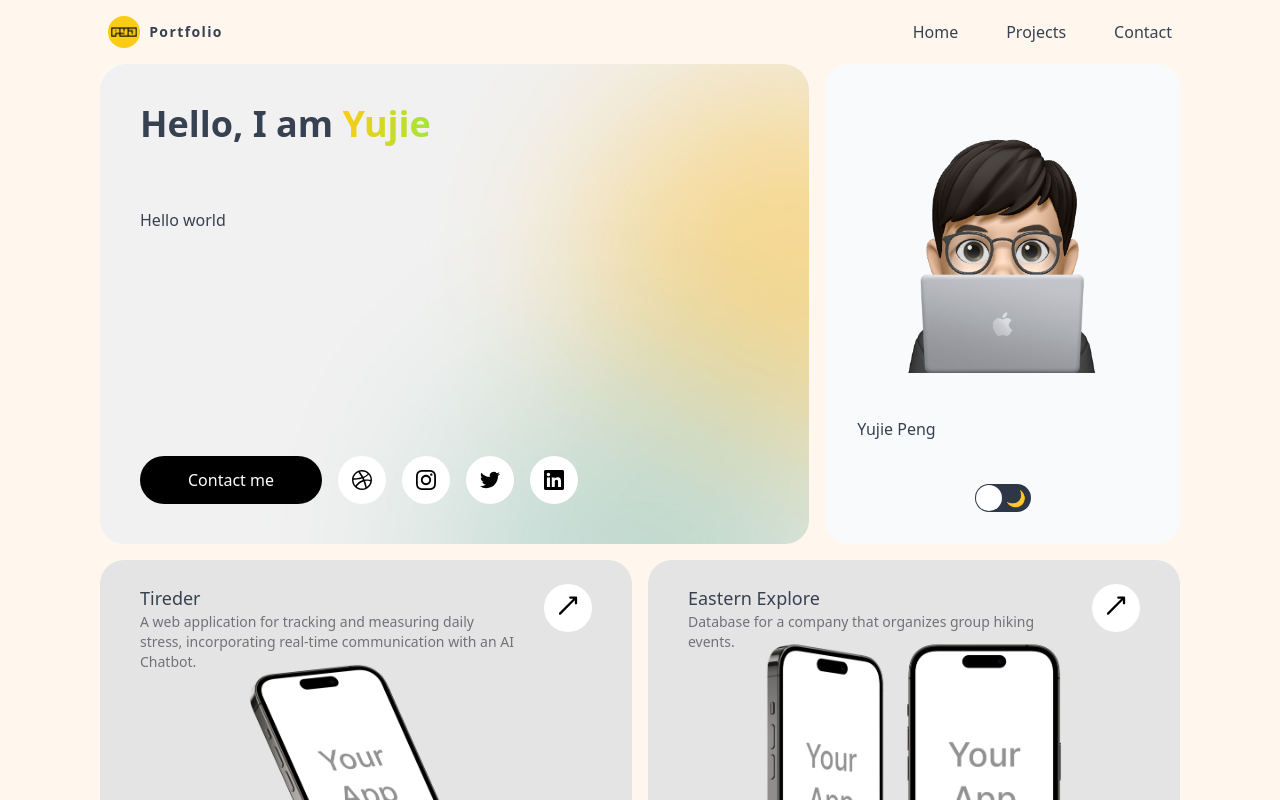
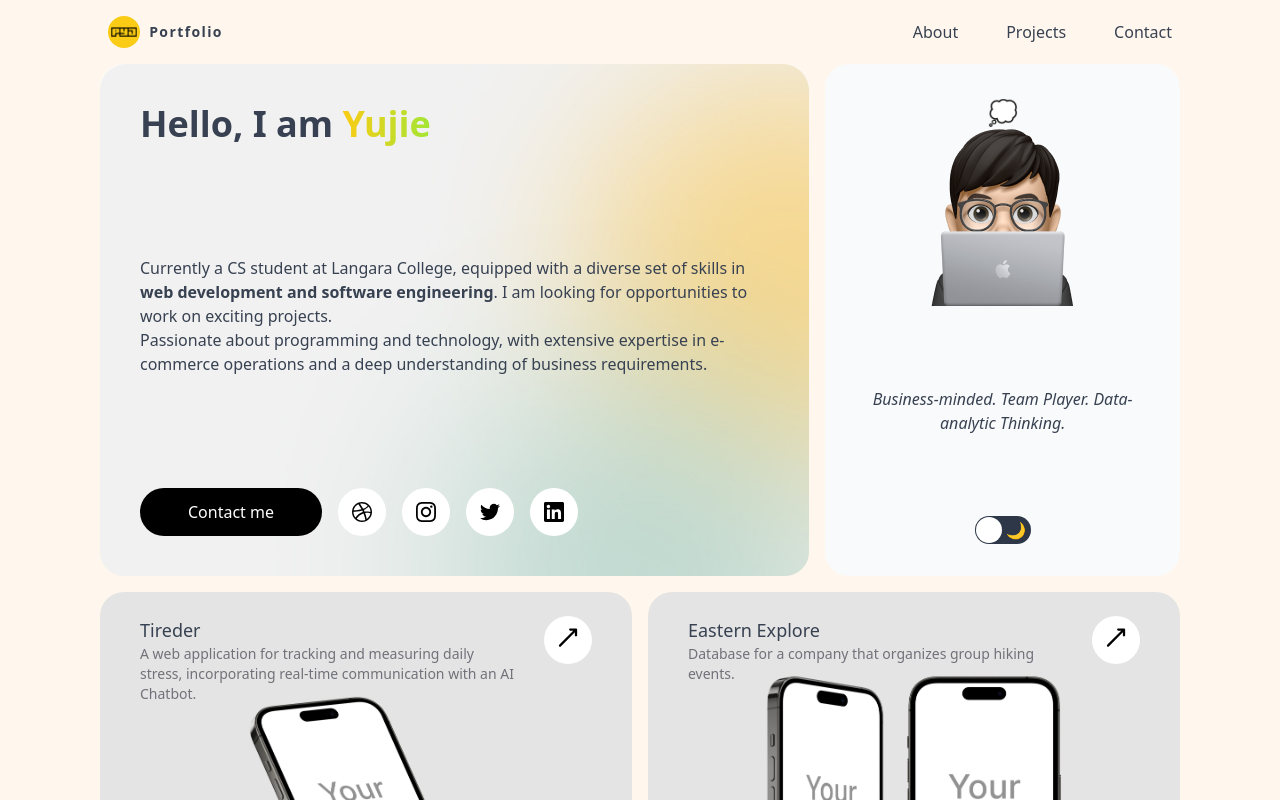
Before and after one commit to Peng-Yujie/MyPortfolio, a Next.js app: page / in a window 1280 px wide. Shown: the top 800 px of the page. Built offline with nearby package versions, Linux system fonts and the light colour scheme.

Commit message:
adjusted dark mode

```diff
--- a/components/Contact.tsx
+++ b/components/Contact.tsx
@@ -6,7 +6,7 @@ import { socialMediaData } from "../lib/data";
 
 const Contact = () => {
   return (
-    <section className="contact scroll-mt-12" id="contact">
+    <section className="contact scroll-mt-20" id="contact">
       {/* <section className="contact mb-12 scroll-mt-12"> */}
       {/* <motion.div {...motionProps} className="w-full mb-4 overflow-hidden">
         <h1 className="h1-section">Contact me</h1>
--- a/components/Intro.tsx
+++ b/components/Intro.tsx
@@ -1,7 +1,7 @@
 import React from "react";
 import SocialButton from "./SocialButton";
 import { socialMediaData } from "../lib/data";
-import ThemeSwitch from "./ThemeSwitch";
+import ThemeSwitch, { darkBgClass } from "./ThemeSwitch";
 
 const Intro = () => {
   const scrollToContact = () => {
@@ -10,13 +10,26 @@ const Intro = () => {
 
   return (
     <section className="grid grid-cols-1 md:grid-cols-[2fr_1fr] gap-4 mb-4">
-      <div className="h-[30rem] rounded-3xl p-10 flex flex-col gap-16 bg-[url('/gradient-bg.jpg')] bg-cover">
-        <h1 className="text-4xl font-semibold">
+      <div
+        className={`h-[32rem] rounded-3xl p-10 flex flex-col gap-8 bg-[url('/gradient-bg.jpg')] bg-cover ${darkBgClass}`}
+      >
+        <h1 className="text-4xl font-bold">
           Hello, I am <span className="text-gradient">Yujie</span>
         </h1>
-        <p className="flex-1">Hello world</p>
+        <div className="flex-1 flex flex-col justify-center">
+          <p>
+            Currently a CS student at Langara College, equipped with a diverse
+            set of skills in{" "}
+            <strong>web development and software engineering</strong>
+            . I am looking for opportunities to work on exciting projects.
+            <br />
+            Passionate about programming and technology, with extensive
+            expertise in e-commerce operations and a deep understanding of
+            business requirements.
+          </p>
+        </div>
         <div className="flex flex-col lg:flex-row item-center gap-4 justify-self-end">
-          <button className="bg-black text-white font-medium py-3 px-12 rounded-full w-60 lg:w-auto">
+          <button className="bg-black text-white font-medium py-3 px-12 rounded-full w-60 lg:w-auto dark:bg-gray-500 hover:scale-105">
             Contact me
           </button>
           <div className="flex items-center gap-4">
@@ -28,10 +41,18 @@ const Intro = () => {
           </div>
         </div>
       </div>
-      <div className="md:h-[30rem] rounded-3xl p-8 bg-gray-50 flex flex-row md:flex-col justify-items-end md:justify-between">
-        <div className="w-[15rem] h-[8rem] md:w-auto md:h-4/6 bg-[url('/me-mac.png')] bg-contain bg-center bg-no-repeat" />
-        <div className="flex-1 flex items-center">
-          <p>Yujie Peng</p>
+      <div
+        className={`md:h-[32rem] rounded-3xl p-8 bg-gray-50 flex flex-row md:flex-col justify-items-end md:justify-between ${darkBgClass}`}
+      >
+        <div className="h-[8rem] flex-1 md:w-auto bg-[url('/me-mac.png')] bg-contain bg-center bg-no-repeat">
+          <p className="text-2xl md:text-center dark:hidden">💭</p>
+          <p className="text-2xl md:text-center hidden dark:block">💡</p>
+          {/* <div className="h-[8rem] w-1/4 flex-1 md:w-auto bg-[url('/me-mac.png')] bg-contain bg-center bg-no-repeat" /> */}
+        </div>
+        <div className="flex-1 flex items-center text-center">
+          <p>
+            <i>Business-minded. Team Player. Data-analytic Thinking.</i>
+          </p>
         </div>
         <div className="flex items-center">
           <ThemeSwitch />
--- a/components/Navbar.tsx
+++ b/components/Navbar.tsx
@@ -1,8 +1,26 @@
 import Link from "next/link";
-import React from "react";
+import React, { useState } from "react";
 import Logo from "public/logo-yellow.svg";
+import { motion } from "framer-motion";
 
 const Navbar = () => {
+  const links = [
+    {
+      name: "About",
+      href: "/",
+    },
+    {
+      name: "Projects",
+      href: "/#projects",
+    },
+    {
+      name: "Contact",
+      href: "/#contact",
+    },
+  ];
+
+  const [activeLink, setActiveLink] = useState("");
+
   return (
     <nav className="flex justify-between items-center py-4 px-2">
       <div className="flex items-center gap-[1ch]">
@@ -12,11 +30,11 @@ const Navbar = () => {
         <span className="text-sm font-semibold tracking-widest">Portfolio</span>
       </div>
       <div className="flex gap-12 text-md">
-        <Link href="/" className="font-medium">
-          Home
-        </Link>
-        <Link href="/#projects">Projects</Link>
-        <Link href="/#contact">Contact</Link>
+        {links.map((link, index) => (
+          <Link key={index} href={link.href}>
+            {link.name}
+          </Link>
+        ))}
       </div>
     </nav>
   );
--- a/components/ProjectList.tsx
+++ b/components/ProjectList.tsx
@@ -6,7 +6,7 @@ import { projectData } from "../lib/data";
 
 const ProjectList = () => {
   return (
-    <section className="projects mb-4 scroll-mt-12" id="projects">
+    <section className="projects mb-4 scroll-mt-20" id="projects">
       {/* <section className="projects mb-12 scroll-mt-12"> */}
       {/* <motion.div {...motionProps} className="w-full my-4 overflow-hidden">
         <h1 className="h1-section">Projects</h1>
--- a/components/ThemeSwitch.tsx
+++ b/components/ThemeSwitch.tsx
@@ -1,5 +1,9 @@
 import React, { useState } from "react";
 import ReactSwitch from "react-switch";
+
+export const darkBgClass =
+  "dark:bg-none dark:bg-gray-600 dark:outline dark:outline-2 dark:outline-gray-500";
+// export const darkTextClass = "dark:text-gray-300";
 
 const ThemeSwitch = () => {
   const [darkMode, setDarkMode] = useState(false);
```
